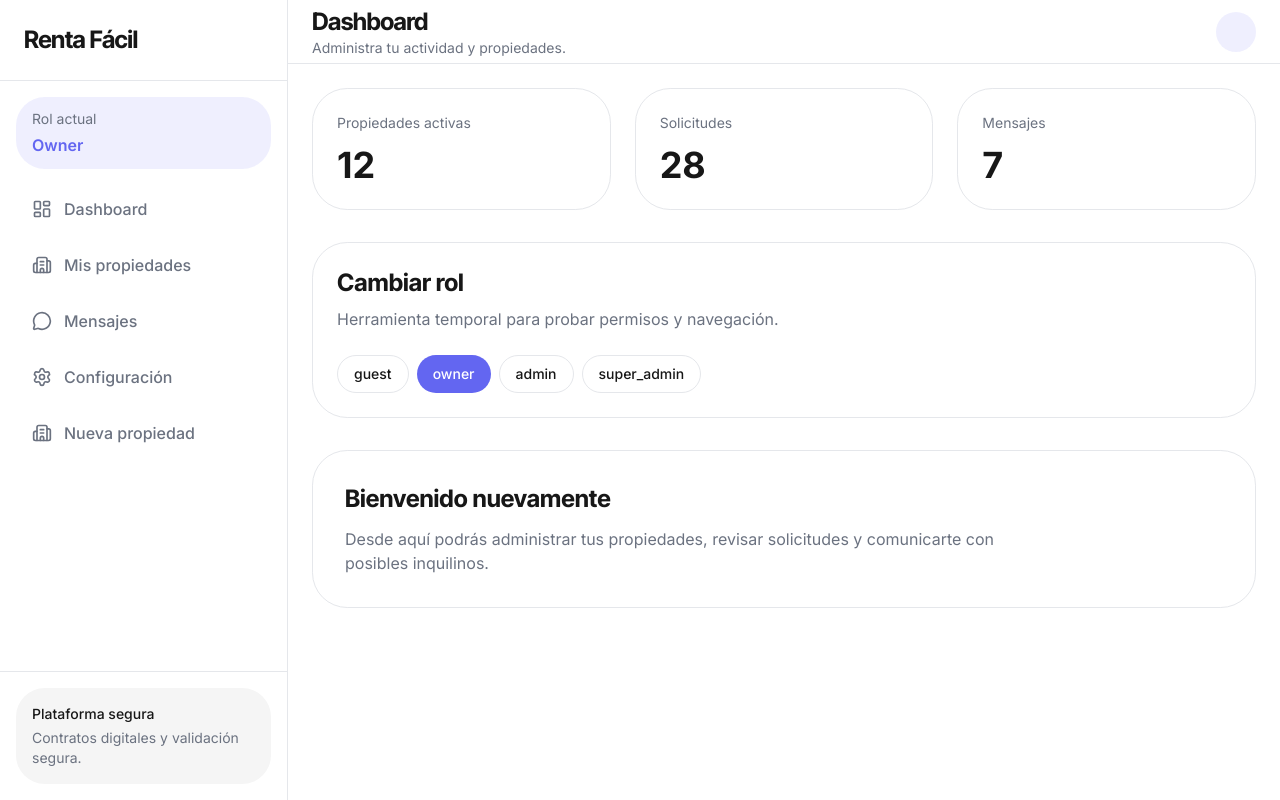
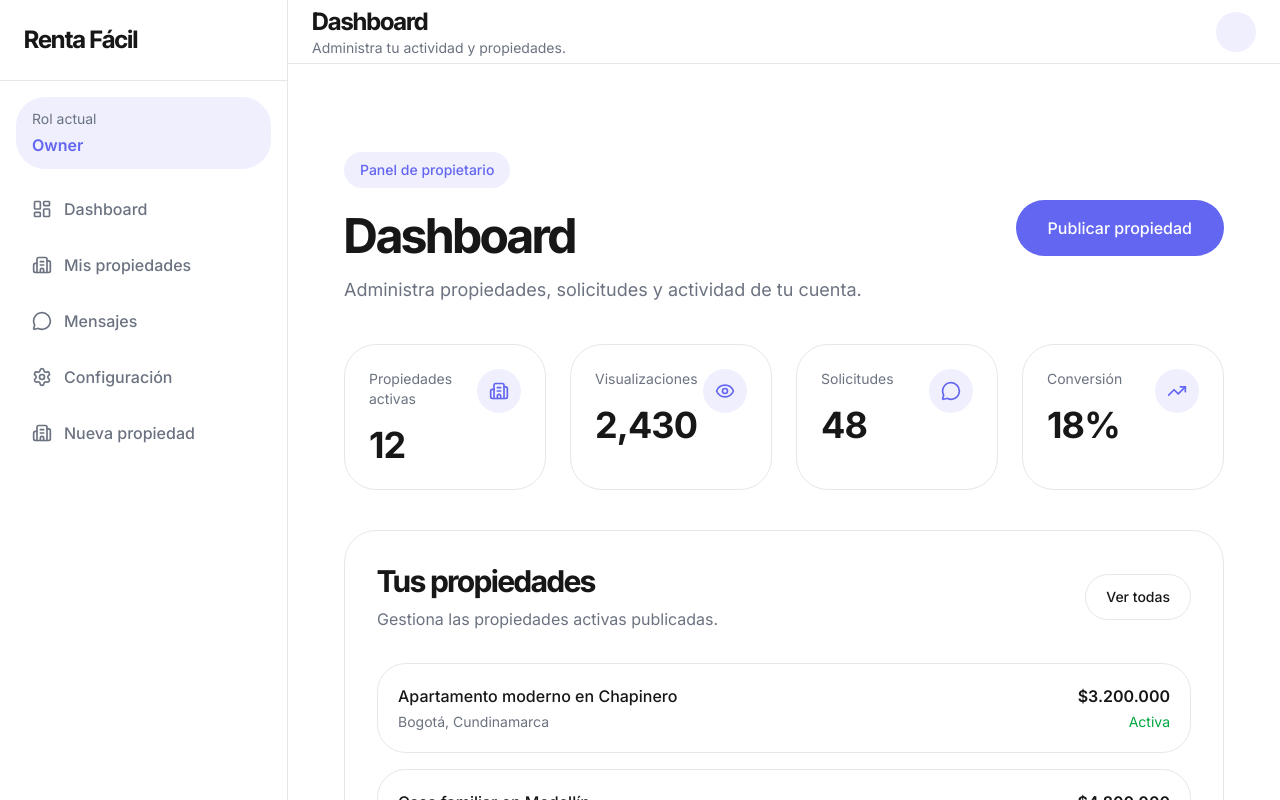
Before and after one commit to Nam3Mc/rentafacil-frontend, a Next.js app: page /dashboard in a window 1280 px wide. Shown: the top 800 px of the page. Built offline with nearby package versions, Linux system fonts and the light colour scheme.

Commit message:
feat: implement premium owner dashboard experience

```diff
--- a/src/app/(dashboard)/dashboard/page.tsx
+++ b/src/app/(dashboard)/dashboard/page.tsx
@@ -1,67 +1,24 @@
-import { RoleSwitcher } from "@/components/shared/role-switcher";
+import { Container } from "@/components/layout/container";
+
+import { DashboardHeader } from "@/components/dashboard/dashboard-header";
+
+import { DashboardStats } from "@/components/dashboard/dashboard-stats";
+
+import { DashboardPropertiesPreview } from "@/components/dashboard/dashboard-properties-preview";
 
 export default function DashboardPage() {
   return (
-    <div className="space-y-8">
+    <section className="py-12 md:py-16">
+      <Container>
+        <div className="space-y-10">
 
-      <section className="grid gap-6 md:grid-cols-3">
+          <DashboardHeader />
 
-        <div className="rounded-3xl border border-border bg-card p-6">
-          <p className="text-sm text-muted-foreground">
-            Propiedades activas
-          </p>
+          <DashboardStats />
 
-          <p className="mt-3 text-4xl font-bold">
-            12
-          </p>
+          <DashboardPropertiesPreview />
         </div>
-
-        <div className="rounded-3xl border border-border bg-card p-6">
-          <p className="text-sm text-muted-foreground">
-            Solicitudes
-          </p>
-
-          <p className="mt-3 text-4xl font-bold">
-            28
-          </p>
-        </div>
-
-        <div className="rounded-3xl border border-border bg-card p-6">
-          <p className="text-sm text-muted-foreground">
-            Mensajes
-          </p>
-
-          <p className="mt-3 text-4xl font-bold">
-            7
-          </p>
-        </div>
-      </section>
-
-      <section className="rounded-3xl border border-border bg-card p-6">
-        <h2 className="font-heading text-2xl font-bold">
-          Cambiar rol
-        </h2>
-
-        <p className="mt-2 text-muted-foreground">
-          Herramienta temporal para probar permisos y navegación.
-        </p>
-
-        <div className="mt-6">
-          <RoleSwitcher />
-        </div>
-      </section>
-
-      <section className="rounded-3xl border border-border bg-card p-8">
-        <h2 className="font-heading text-2xl font-bold">
-          Bienvenido nuevamente
-        </h2>
-
-        <p className="mt-3 max-w-2xl text-muted-foreground">
-          Desde aquí podrás administrar tus propiedades,
-          revisar solicitudes y comunicarte con posibles
-          inquilinos.
-        </p>
-      </section>
-    </div>
+      </Container>
+    </section>
   );
 }
--- /dev/null
+++ b/src/components/dashboard/dashboard-header.tsx
@@ -0,0 +1,29 @@
+import Link from "next/link";
+
+export function DashboardHeader() {
+  return (
+    <div className="flex flex-col gap-6 lg:flex-row lg:items-center lg:justify-between">
+
+      <div>
+        <div className="inline-flex rounded-full bg-primary/10 px-4 py-2 text-sm font-medium text-primary">
+          Panel de propietario
+        </div>
+
+        <h1 className="mt-6 font-heading text-5xl font-bold tracking-tight">
+          Dashboard
+        </h1>
+
+        <p className="mt-4 max-w-2xl text-lg text-muted-foreground">
+          Administra propiedades, solicitudes y actividad de tu cuenta.
+        </p>
+      </div>
+
+      <Link
+        href="/dashboard/new-property"
+        className="inline-flex h-14 items-center justify-center rounded-2xl bg-primary px-8 font-medium text-primary-foreground transition-all hover:opacity-90"
+      >
+        Publicar propiedad
+      </Link>
+    </div>
+  );
+}
--- /dev/null
+++ b/src/components/dashboard/dashboard-properties-preview.tsx
@@ -0,0 +1,69 @@
+"use client";
+
+import Link from "next/link";
+import { useProperties } from "@/hooks/use-properties";
+
+export function DashboardPropertiesPreview() {
+  const { properties } =
+    useProperties();
+
+  return (
+    <div className="rounded-[2rem] border border-border bg-card p-8">
+
+      <div className="flex items-center justify-between">
+
+        <div>
+          <h2 className="font-heading text-3xl font-bold tracking-tight">
+            Tus propiedades
+          </h2>
+
+          <p className="mt-2 text-muted-foreground">
+            Gestiona las propiedades activas publicadas.
+          </p>
+        </div>
+
+        <Link
+          href="/dashboard/properties"
+          className="rounded-2xl border border-border px-5 py-3 text-sm font-medium transition-all hover:bg-muted"
+        >
+          Ver todas
+        </Link>
+      </div>
+
+      <div className="mt-8 space-y-4">
+        {properties
+          .slice(0, 3)
+          .map((property) => (
+            <div
+              key={property.id}
+              className="flex items-center justify-between rounded-2xl border border-border p-5"
+            >
+              <div>
+                <p className="font-medium">
+                  {property.title}
+                </p>
+
+                <p className="mt-1 text-sm text-muted-foreground">
+                  {property.city},{" "}
+                  {property.state}
+                </p>
+              </div>
+
+              <div className="text-right">
+                <p className="font-semibold">
+                  $
+                  {property.monthlyPrice.toLocaleString(
+                    "es-CO"
+                  )}
+                </p>
+
+                <p className="mt-1 text-sm text-green-600 dark:text-green-400">
+                  Activa
+                </p>
+              </div>
+            </div>
+          ))}
+      </div>
+    </div>
+  );
+}
--- /dev/null
+++ b/src/components/dashboard/dashboard-stats.tsx
@@ -0,0 +1,63 @@
+import {
+  Building2,
+  Eye,
+  MessageCircle,
+  TrendingUp,
+} from "lucide-react";
+
+const stats = [
+  {
+    label: "Propiedades activas",
+    value: "12",
+    icon: Building2,
+  },
+  {
+    label: "Visualizaciones",
+    value: "2,430",
+    icon: Eye,
+  },
+  {
+    label: "Solicitudes",
+    value: "48",
+    icon: MessageCircle,
+  },
+  {
+    label: "Conversión",
+    value: "18%",
+    icon: TrendingUp,
+  },
+];
+
+export function DashboardStats() {
+  return (
+    <div className="grid gap-6 sm:grid-cols-2 xl:grid-cols-4">
+      {stats.map((stat) => {
+        const Icon = stat.icon;
+
+        return (
+          <div
+            key={stat.label}
+            className="rounded-[2rem] border border-border bg-card p-6 transition-all hover:border-primary/20 hover:shadow-lg hover:shadow-primary/5"
+          >
+            <div className="flex items-start justify-between">
+
+              <div>
+                <p className="text-sm text-muted-foreground">
+                  {stat.label}
+                </p>
+
+                <p className="mt-4 text-4xl font-bold tracking-tight">
+                  {stat.value}
+                </p>
+              </div>
+
+              <div className="rounded-2xl bg-primary/10 p-3 text-primary">
+                <Icon className="size-5" />
+              </div>
+            </div>
+          </div>
+        );
+      })}
+    </div>
+  );
+}
```
